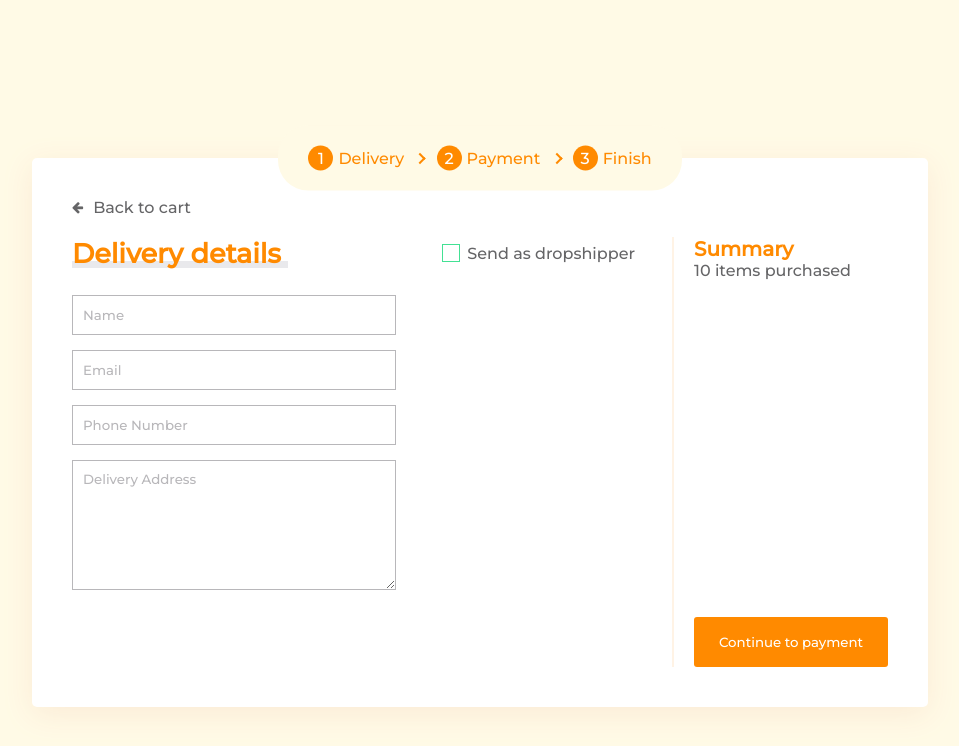
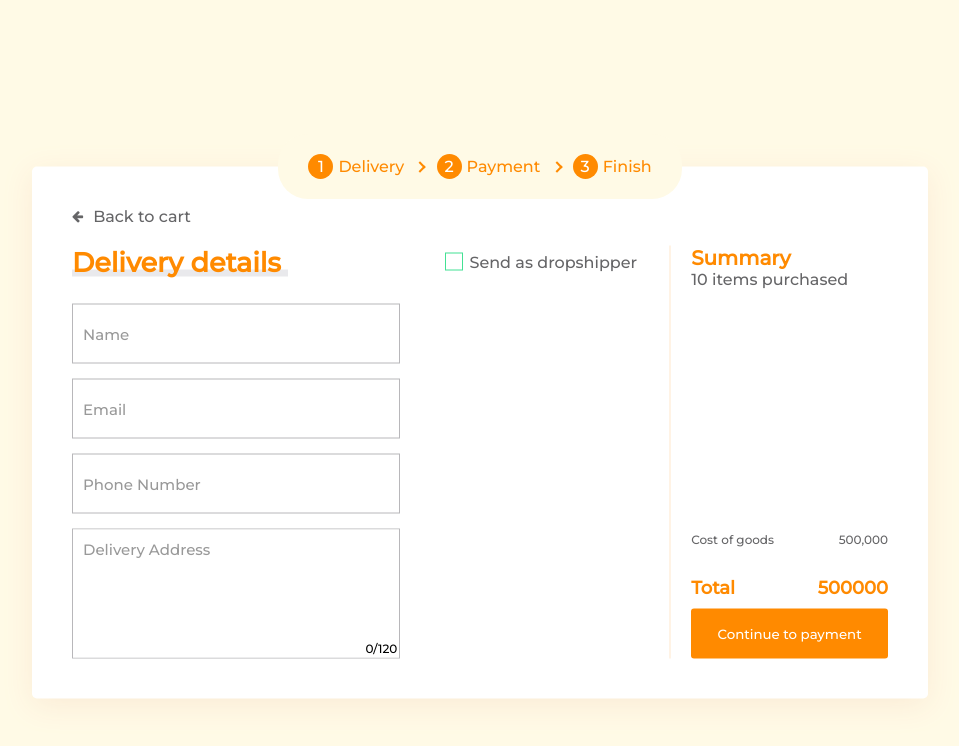
Before and after one commit to armanrozika/jakmall-test, a Vue app: page / in a window 1280 px wide. Shown: the top 746 px of the page, without its empty margins (160-1119 px from the left). Built offline with nearby package versions, Linux system fonts and the light colour scheme.

Commit message:
page 1 validation

```diff
--- a/src/components/Delivery.vue
+++ b/src/components/Delivery.vue
@@ -5,26 +5,50 @@
        <p>Back to cart</p>
     </a>
     <div class="delivery__grid">
+
       <div class="delivery__details">
         <h1>Delivery details</h1>
+
         <div class="delivery__input">
-          <input type="text" placeholder="Name">
-          <input type="email" placeholder="Email">
-          <input type="text" placeholder="Phone Number">
-          <textarea placeholder="Delivery Address"></textarea>
+          <div class="group" :class="{valid: valid.nameval, notvalid: notvalid.nameval}">
+            <input type="text" required v-model="user.name" @keyup="validate" spellcheck="false">
+            <label>Name</label>
+          </div>
+          <div class="group" :class="{valid: valid.emailval, notvalid: notvalid.emailval}">
+            <input type="text" required v-model="user.email" @keyup="validate" spellcheck="false">
+            <label>Email</label>
+          </div>
+          <div class="group" :class="{valid: valid.phoneval, notvalid: notvalid.phoneval}">
+            <input type="text" required v-model="user.phone" @keyup="validate" spellcheck="false">
+            <label>Phone Number</label>
+          </div>
+          <div class="text-area" :class="{valid: valid.addressval, notvalid: notvalid.addressval}">
+            <textarea spellcheck="false" placeholder="Delivery Address" required v-model="user.address" @keyup="validate"></textarea>
+            <p>{{addrcount.used}}/{{addrcount.left}}</p>
+          </div>
+
+        </div>
+
+      </div>
+
+      <div class="delivery__dropship">
+        <div class="checkbox">
+          <label>Send as dropshipper <span @click="isChecked"><div v-if="checked"></div></span></label>
+        </div>
+        <div class="delivery__input" v-if="checked">
+          <div class="group" :class="{valid: valid.droname, notvalid: notvalid.droname}">
+            <input type="text" required v-model="user.droname" @keyup="validate" spellcheck="false">
+            <label>Dropshipper Name</label>
+          </div>
+          <div class="group" :class="{valid: valid.drophone, notvalid: notvalid.drophone}">
+            <input type="text" required v-model="user.drophone" @keyup="validate" spellcheck="false">
+            <label>Dropshipper Phone Number</label>
+          </div>
         </div>
       </div>
-      <div class="delivery__dropship">
-        <div class="checkbox">
-          <label>Send as dropshipper <span @click="checked = !checked"><div v-if="checked"></div></span></label>
-        </div>
-        <div class="delivery__input" v-if="checked">
-          <input type="text" placeholder="Dropshipper Name">
-          <input type="text" placeholder="Dropshipper Phone Number">
-        </div>
-      </div>
+
       <div class="delivery__summary">
-        <Summary />
+        <app-summary v-bind:purchased="purchased" v-bind:dropFee="dropFee" v-bind:totalcost="totalcost"></app-summary>
       </div>
     </div>
 
@@ -32,15 +56,126 @@
 </template>
 
 <script>
-import Summary from './Summary.vue'
+import summary from './Summary.vue'
 export default {
+  components: {
+    'app-summary': summary,
+  },
   data(){
     return {
+      purchased: 10,
+      cost: 500000,
+      dropFee:{
+        title: '',
+        cost: ''
+      },
+      totalcost: 500000,
       checked: false,
+      addrcount:{
+        used: 0,
+        left: 120
+      },
+      valid: {
+        nameval: false,
+        emailval: false,
+        phoneval: false,
+        addressval: false,
+        droname: false,
+        drophone: false
+      },
+      notvalid: {
+        nameval: false,
+        emailval: false,
+        phoneval: false,
+        addressval: false,
+        droname: false,
+        drophone: false
+      },
+      user: {
+        name: '',
+        phone: '',
+        email: '',
+        address: '',
+        droname: '',
+        drophone: ''
+      }
     }
   },
-  components: {
-    Summary,
+
+  methods: {
+    isChecked(){
+      this.checked = this.checked ? false: true;
+      if(this.checked){
+        this.dropFee.title = 'Delifery Fee';
+        this.dropFee.cost = 5900
+      }else{
+        this.dropFee.title = '';
+        this.dropFee.cost = ''
+      }
+      //totalcost
+      this.totalcost = parseInt(this.cost + this.dropFee.cost)
+
+    },
+    validate(){
+      //validate user name
+      if(this.user.name == ''){
+        this.notvalid.nameval = true;
+        this.valid.nameval = false;
+      }else{
+        this.notvalid.nameval = false;
+        this.valid.nameval = true;
+      }
+
+      //validate user email
+      const emailRegex = /^[a-z]+((_|\.|-)?[a-z\d]+)*@[a-z\d]+((-)?[a-z\d]+)*\.[a-z]{2,8}(\.[a-z]{2,8})?$/;
+      let emailIsValid = emailRegex.test(this.user.email)
+      if(!emailIsValid){
+        this.notvalid.emailval = true;
+        this.valid.emailval= false
+      }else{
+        this.notvalid.emailval = false;
+        this.valid.emailval = true
+      }
+
+      //validate user phone
+      const phoneRegex = /^(0|\+62|\(\d{3,4}\))[\d\-]{5,19}$/;
+      let phoneIsValid = phoneRegex.test(this.user.phone);
+      if(!phoneIsValid){
+        this.notvalid.phoneval = true;
+        this.valid.phoneval = false;
+      }else{
+        this.notvalid.phoneval = false;
+        this.valid.phoneval = true;
+      }
+
+      //validate address
+      if(this.user.address.length > 120 || this.user.address == ''){
+        this.notvalid.addressval = true;
+        this.valid.addressval = false;
+      }else{
+        this.notvalid.addressval = false;
+        this.valid.addressval = true;
+      }
+      this.addrcount.used = this.user.address.length;
+
+      //validate dropship name
+      if(this.user.droname == ''){
+        this.valid.droname = false;
+        this.notvalid.droname = true
+      }else{
+        this.valid.droname = true;
+        this.notvalid.droname = false
+      }
+      //validate dropship phon
+      let isValidPhoneDrop = phoneRegex.test(this.user.drophone);
+      if(!isValidPhoneDrop){
+        this.valid.drophone = false;
+        this.notvalid.drophone = true
+      }else{
+        this.valid.drophone = true;
+        this.notvalid.drophone = false
+      }
+    }
   }
 
 }
@@ -61,7 +196,7 @@ export default {
     .delivery__grid{
       display: grid;
       grid-template-columns: 3fr 2fr 2fr;
-      grid-gap: 30px;
+      grid-gap: 25px;
       margin-top: 20px;
       .delivery__details{
         h1{
@@ -128,31 +263,104 @@ export default {
     .delivery__input{
       margin-top: 25px;
       width: 100%;
-      input{
+      .group{
         width: 100%;
-        height: 40px;
+        height: 60px;
         margin-bottom: 15px;
-        &:focus{
-           outline: 1px solid #ff8a00;
-        }
-        &::placeholder{
-          color: #b8b7ba;
-        }
         border: 1px solid #b8b7ba;
         padding: 10px;
+        position: relative;
+        input{
+          padding:10px 10px 10px 5px;
+          width: 100%;
+          border: none;
+          font-size: 16px;
+          &:focus{
+             outline: none;
+          }
+          &:focus ~ label, &:valid ~ label {
+            font-size: 12px;
+            top: 5px;
+          }
+        }
+        label{
+          position: absolute;
+          pointer-events: none;
+          top: 20px;
+          left: 10px;
+          color: #999;
+          font-size: 15px;
+          transition: all 0.4s ease;
+        }
       }
-      textarea{
+
+
+      .text-area{
         width: 100%;
         height: 130px;
         border: 1px solid #b8b7ba;
-        padding: 10px;
-        &:focus{
-           outline: 1px solid #ff8a00;
+        position: relative;
+        textarea{
+          font-size: 16px;
+          padding: 10px 20px 10px 10px;
+          width: 100%;
+          height: 100%;
+          border: none;
+          resize: none;
+          outline: none;
+          &::focus{
+            outline: none;
+          }
+          &::placeholder{
+            color: #999;
+            font-size: 15px;
+          }
         }
-        &::placeholder{
-          color: #b8b7ba;
+        p{
+          color: #000;
+          position: absolute;
+          bottom: 2px;
+          right: 2px;
+          font-size: 12px;
         }
       }
+
+      .valid{
+        border: 1px solid #a7edc3;
+        position: relative;
+        &::after{
+          content: ' ';
+          position: absolute;
+          top: 25px;
+          right: 10px;
+          width: 10px;
+          height: 5px;
+          border-left: 2px solid #25df8b;
+          border-bottom: 2px solid #25df8b;
+          transform: rotate(-45deg);
+        }
+        label{
+          color: #25df8b;
+        }
+      }
+      .notvalid{
+        border: 1px solid #ff943f;
+        position: relative;
+        &::after{
+          content: 'x';
+          position: absolute;
+          top: 20px;
+          right: 10px;
+          width: 10px;
+          height: 10px;
+          color: #ff943f;
+        }
+        label{
+          color: #ff943f;
+        }
+      }
+
+
     }
   }
 </style>
--- a/src/components/Summary.vue
+++ b/src/components/Summary.vue
@@ -2,26 +2,48 @@
   <div class="summary">
       <div class="summary__purchased">
         <h1>Summary</h1>
-        <p>10 items purchased</p>
+        <p>{{purchased}} items purchased</p>
       </div>
 
       <div class="summary__total">
-          <button>Continue to payment</button>
+        <div class="summary__cost">
+            <p>Cost of goods</p>
+            <p>500,000</p>
+            <p>{{dropFee.title}}</p>
+            <p>{{dropFee.cost}}</p>
+            <h1>Total</h1>
+            <h1>{{totalcost}}</h1>
+        </div>
+        <button>Continue to payment</button>
       </div>
   </div>
 </template>
 
 <script>
 export default {
+  props: {
+    purchased:{
+        type: Number,
+        required: true
+    },
+    dropFee:{
+        type: Object,
+        required: true
+    },
+    totalcost:{
+        type: Number,
 
+    }
+  }
 }
 </script>
 
 <style scoped lang="scss">
     .summary{
-        display: grid;
-        grid-template-columns: 1fr;
-        grid-template-rows: 1fr 9fr;
+        display: flex;
+        flex-direction: column;
+        height: 100%;
+        justify-content: space-between;
         .summary__purchased{
             h1{
             font-size: 20px;
@@ -35,6 +57,25 @@ export default {
         }
         .summary__total{
             align-self: end;
+            .summary__cost{
+                display: grid;
+                grid-template-columns: 3fr 1fr;
+                margin-bottom: 10px;
+                p{
+                    font-size: 12px;
+                    margin-bottom: 5px;
+                    color: #656567;
+                    &:nth-child(even){
+                        justify-self: end;
+                    }
+                }
+                h1{
+                    font-size: 18px;
+                    margin-top: 20px;
+                    font-weight: bold;
+                    color: #ff8a00;
+                }
+            }
             button{
                 width: 100%;
                 height: 50px;
```
